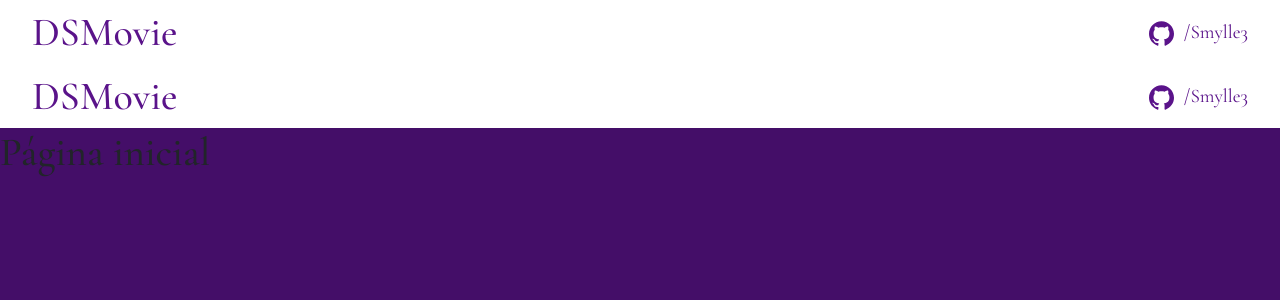
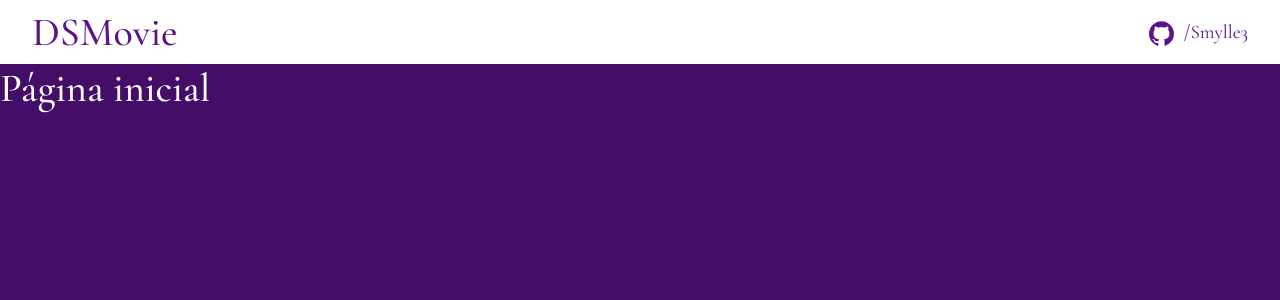
Before and after one commit to Smylle3/dsmovie, a React (Create React App) app: page / in a window 1280 px wide. Shown: the top 300 px of the page. Built offline with nearby package versions, Linux system fonts and the light colour scheme.

Commit message:
Remove header da página home

```diff
--- a/src/pages/home/index.tsx
+++ b/src/pages/home/index.tsx
@@ -1,11 +1,9 @@
-import NavBar from 'components/navbar'
 import React from 'react'
+import './styles.css'
 
 export default function Home() {
   return (
-    <div>
-      <NavBar />
-      <h1 >Página inicial</h1>
-    </div>
+
+      <h1>Página inicial</h1>
   )
 }
--- a/src/pages/home/styles.css
+++ b/src/pages/home/styles.css
@@ -0,0 +1,3 @@
+h1 {
+    color: white;
+}
```
